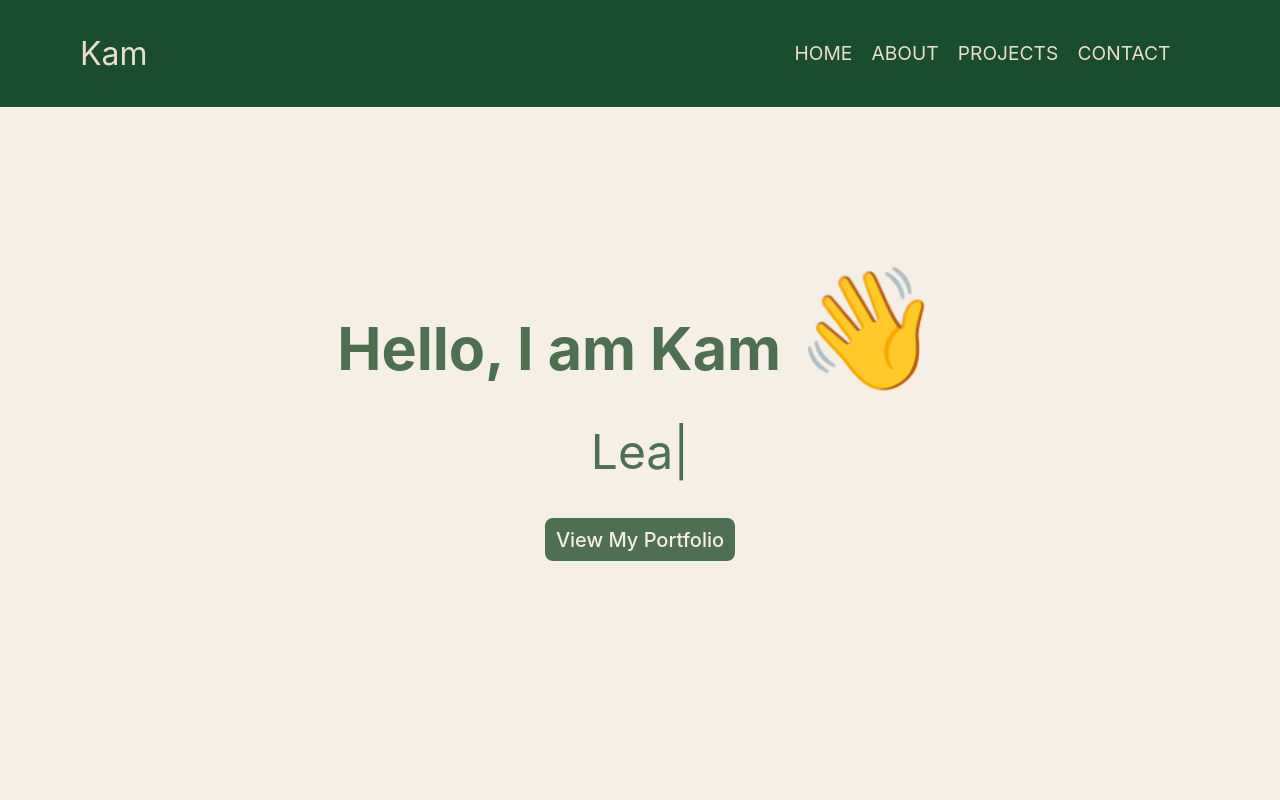
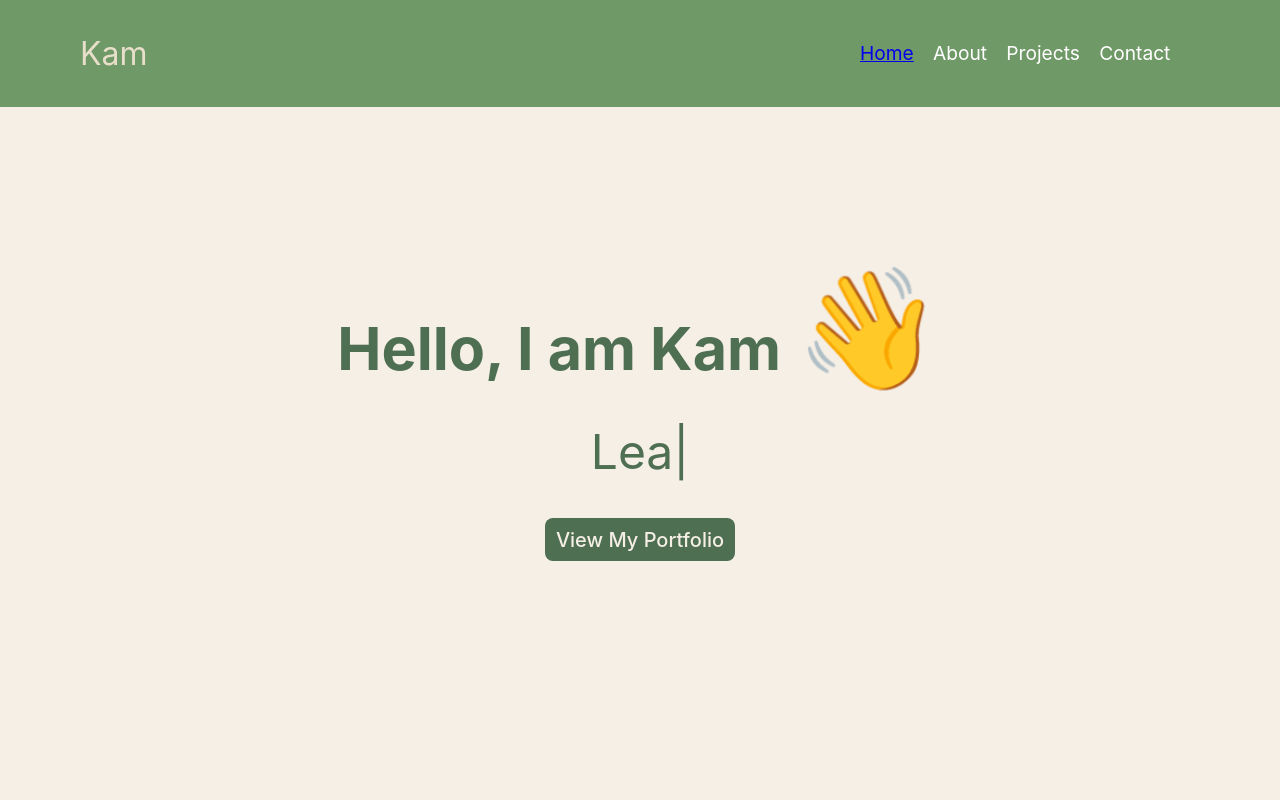
Before and after one commit to yamanerkam/Portfolio-Page, a React (Vite) app: page / in a window 1280 px wide. Shown: the top 800 px of the page. Built offline with nearby package versions, Linux system fonts and the light colour scheme.

Commit message:
navbar-link-update

```diff
--- a/src/components/Navbar/Navbar.css
+++ b/src/components/Navbar/Navbar.css
@@ -5,7 +5,7 @@
     z-index: 100;
     flex-flow: row;
     justify-content: space-between;
-    background-color: #1A4D2E;
+    background-color: #709968;
     color: white;
     width: 100%;
     padding: 20px 0;
@@ -41,4 +41,10 @@
 
 }
 
+.link-nav {
+    color: white;
+    text-decoration: none;
+
+}
+
 @media screen and (max-width: 768px) {}
--- a/src/components/Navbar/Navbar.jsx
+++ b/src/components/Navbar/Navbar.jsx
@@ -7,10 +7,11 @@ export default function Navbar() {
         <div className='navbar'>
             <span>Kam</span>
             <ul>
-                <li>HOME</li>
-                <li>ABOUT</li>
-                <li>PROJECTS</li>
-                <li>CONTACT</li>
+                <li><a className='link-nav' href="#home" class="active">Home</a></li>
+                <li><a className='link-nav' href="#about">About</a></li>
+                <li><a className='link-nav' href="#projects">Projects</a></li>
+                <li><a className='link-nav' href="#contact">Contact</a>
+                </li>
             </ul>
         </div>
     )
--- a/src/pages/About/About.jsx
+++ b/src/pages/About/About.jsx
@@ -9,7 +9,7 @@ import CSSLogo from './icons/css.png'
 import NodeLogo from './icons/node.svg'
 export default function About() {
     return (
-        <div className='about'>
+        <div id='about' className='about'>
 
             <div className="card-form">
 
--- a/src/pages/Contact/Contact.jsx
+++ b/src/pages/Contact/Contact.jsx
@@ -39,7 +39,7 @@ export default function Contact() {
 
 
     return (
-        <div className='contact'>
+        <div id='contact' className='contact'>
             <div className='main'>
                 <div className='parag'>
                     <h1>Get in Touch</h1>
--- a/src/pages/Projects/Projects.jsx
+++ b/src/pages/Projects/Projects.jsx
@@ -8,7 +8,7 @@ import imgSrc from './img.jpeg';
 
 export default function Projects() {
     return (
-        <div className='projects'>
+        <div id='projects' className='projects'>
             <h1 className='title'>My Recent <span>Projects</span></h1>
             <div className='project-area'>
 
--- a/src/pages/home/Home.jsx
+++ b/src/pages/home/Home.jsx
@@ -3,7 +3,7 @@ import { TypeAnimation } from 'react-type-animation';
 import './Home.css'
 export default function Home() {
     return (
-        <div className='home'>
+        <div id='home' className='home'>
 
             <h1>Hello, I am Kam <span className='wave'>👋</span></h1>
             <TypeAnimation
```
